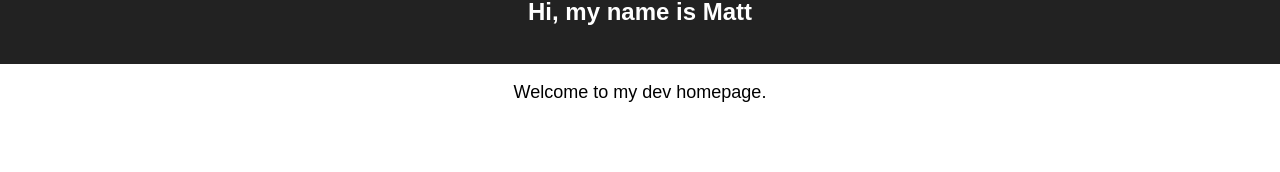
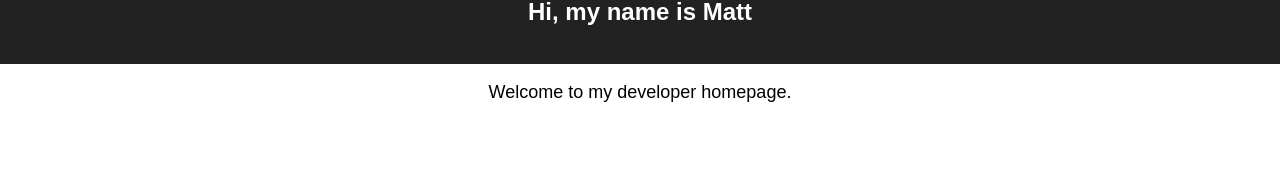
Before and after one commit to mattk5/homepage, a React (Create React App) app: page / in a window 1280 px wide. Shown: the part 126-298 px from the top of the page. Built offline with nearby package versions, Linux system fonts and the light colour scheme.

Commit message:
working on homepage.

```diff
--- a/src/App.js
+++ b/src/App.js
@@ -11,7 +11,7 @@ class App extends Component {
           <h2>Hi, my name is Matt</h2>
         </div>
         <p className="App-intro">
-          Welcome to my dev homepage.
+          Welcome to my developer homepage.
         </p>
       </div>
     );
```
